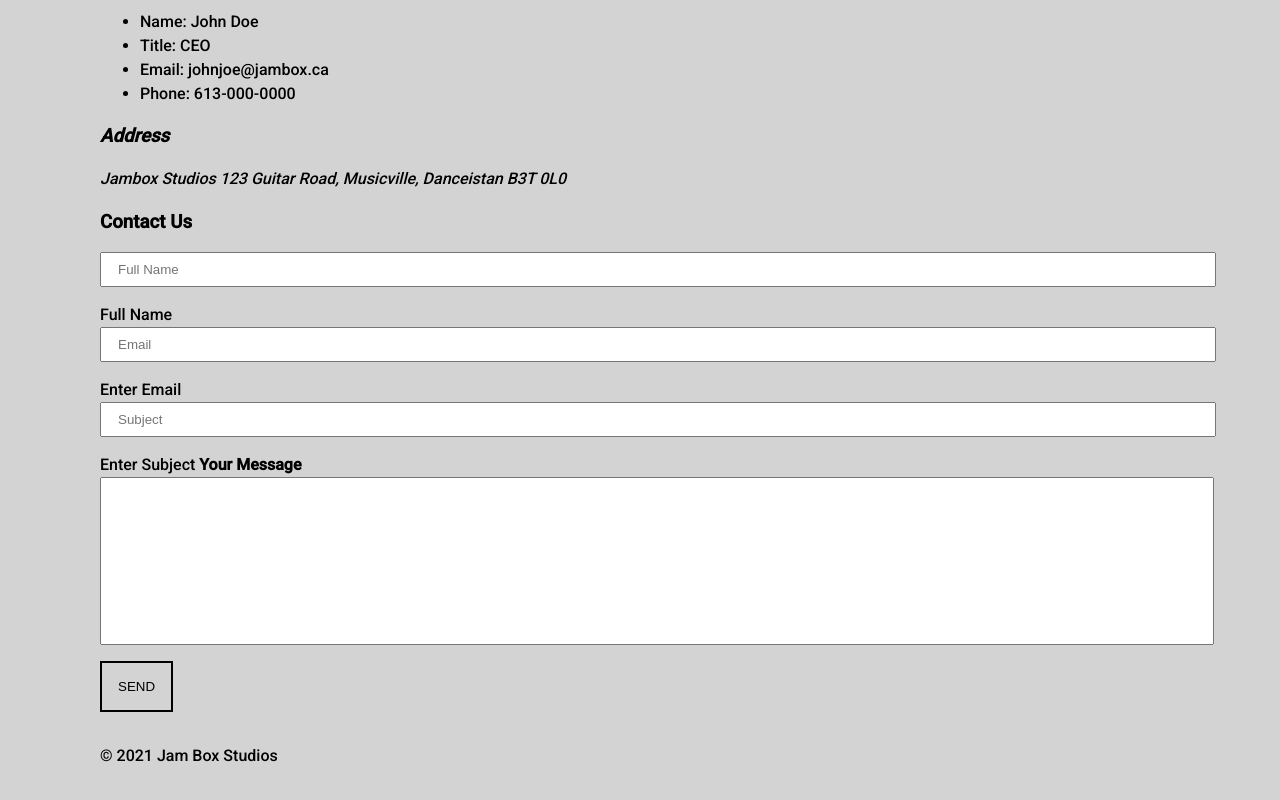
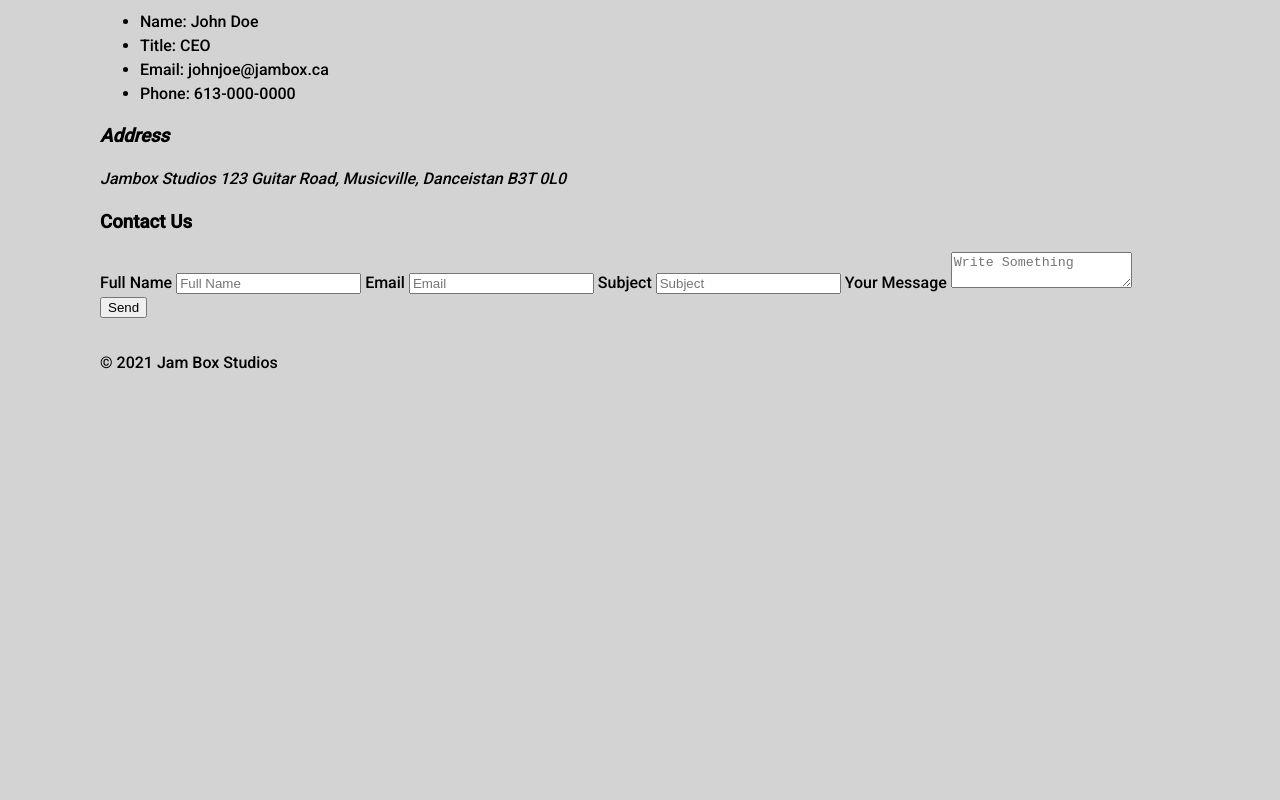
Before and after one commit to saranshkalsi/accessible, a plain HTML site: page index.html in a window 1280 px wide. Shown: the part 1104-1904 px from the top of the page. After the commit the page ends 1511 px from the top, so only its background shows below. Drawn offline with Linux system fonts and the light colour scheme; a web font is replaced by a local one.

Commit message:
final label

```diff
--- a/index.html
+++ b/index.html
@@ -60,15 +60,18 @@
   </article>
       <div class="contact-section">
         <h3 id="reservations">Contact Us</h3>
-        <form action="thanks.html">
-          <input type="text" placeholder="Full Name">
-          <label for="name">Full Name</label>
-          <input type="text" placeholder="Email">
-          <label for="Email">Enter Email</label>
-          <input type="text" placeholder="Subject">
-          <label for="Subject">Enter Subject</label>
-          <b>Your Message</b>
-          <textarea></textarea>
+        <label for="yourfullname"> Full Name</label>
+          <input type="text" id="yourfullname" name="yourfullname" placeholder="Full Name">
+
+          <label for="youremail"> Email</label>
+          <input type="email" id="youremail" name="youremail" placeholder="Email">
+
+          <label for="Subject"> Subject</label>
+          <input type="text" id="Subject" name="Subject" placeholder="Subject">
+
+          <label for="yourmessage"> Your Message</label>
+          <textarea id="yourmessage" name="yourmessage" placeholder="Write Something"></textarea>
+
           <button type="submit">Send</button>
         </form>
       </div>
```
